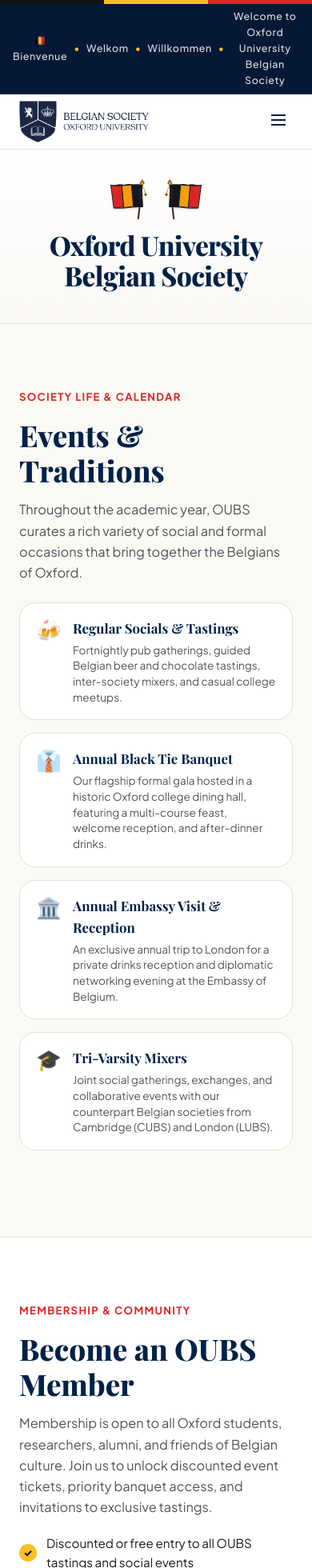
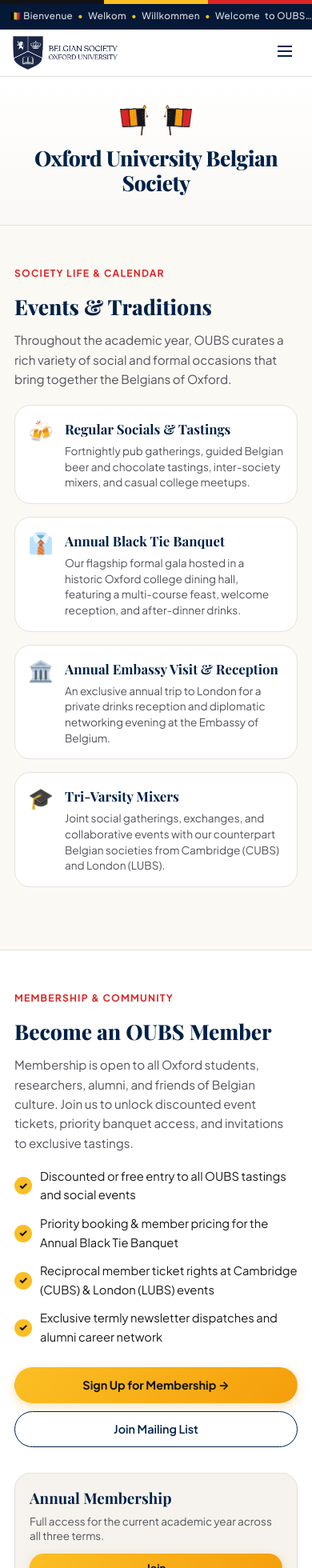
Before and after one commit to OxfordUniversityBelgianSociety/OxfordUniversityBelgianSociety.github.io, a React (Vite) app: page / in a window 390 px wide. Shown: the top 1960 px of the page at 80% size. Built offline with nearby package versions, Linux system fonts and the light colour scheme; the HTML template or start-up script is replaced by a standard one; a web font is replaced by a local one.

Commit message:
Update multilingual ticker in Navbar and enhance responsive styles

```diff
--- a/src/components/Navbar.jsx
+++ b/src/components/Navbar.jsx
@@ -17,7 +17,7 @@
 
       <div className="multilingual-ticker">
         <span>
-          🇧🇪 Bienvenue <span className="ticker-dot">•</span> Welkom <span className="ticker-dot">•</span> Willkommen <span className="ticker-dot">•</span> Welcome to Oxford University Belgian Society
+          🇧🇪 Bienvenue <span className="ticker-dot">•</span> Welkom <span className="ticker-dot">•</span> Willkommen <span className="ticker-dot">•</span> Welcome<span className="ticker-society-name"> to OUBS</span>
         </span>
       </div>
 
--- a/src/index.css
+++ b/src/index.css
@@ -78,6 +78,9 @@
 .ticker-dot {
   color: var(--belgian-gold-light);
 }
+.ticker-society-name {
+  display: inline;
+}
 
 .site-nav {
   position: sticky;
@@ -1747,23 +1750,74 @@
 }
 
 @media (max-width: 768px) {
+  .multilingual-ticker {
+    font-size: 0.73rem;
+    padding: 6px 12px;
+    letter-spacing: 0.03em;
+    white-space: nowrap;
+    overflow: hidden;
+    text-overflow: ellipsis;
+  }
+  .multilingual-ticker span {
+    gap: 6px;
+  }
+  .ticker-society-name {
+    display: none;
+  }
+
+  .site-nav {
+    top: 5px;
+  }
+  .nav-container {
+    padding: 8px 16px;
+  }
+  .nav-brand-logo {
+    height: 42px;
+    max-height: 44px;
+    max-width: 220px;
+  }
+
+  section {
+    padding: 50px 18px;
+  }
+  .section-header {
+    margin-bottom: 32px;
+  }
+  .section-title {
+    font-size: 1.95rem;
+    line-height: 1.25;
+  }
+  .section-desc {
+    font-size: 0.95rem;
+    margin-top: 10px;
+  }
+  .section-kicker {
+    font-size: 0.76rem;
+  }
+
   .hero-classic-section {
-    padding: 36px 16px 40px;
+    padding: 34px 16px 36px;
   }
   .hero-title-row {
+    display: flex;
     flex-wrap: wrap;
+    align-items: center;
+    justify-content: center;
     gap: 12px;
   }
   .hero-classic-title {
-    font-size: 2.1rem;
+    font-size: 1.95rem;
+    line-height: 1.2;
     order: 2;
     width: 100%;
+    word-wrap: break-word;
   }
   .sketchy-flag-wrap {
-    width: 58px;
-    height: 52px;
+    width: 52px;
+    height: 46px;
     order: 1;
   }
+
   .nav-links, .nav-actions-group {
     display: none;
   }
@@ -1805,6 +1859,131 @@
     padding: 8px 18px;
     text-align: center;
   }
+
+  .events-section {
+    padding: 50px 18px;
+  }
+  .events-title {
+    font-size: 1.95rem;
+  }
+  .events-lead {
+    font-size: 0.95rem;
+    margin-bottom: 20px;
+  }
+  .event-feature-card {
+    padding: 16px 16px;
+  }
+
+  .membership-section {
+    padding: 50px 18px;
+  }
+  .membership-title {
+    font-size: 1.95rem;
+  }
+  .membership-lead {
+    font-size: 0.95rem;
+    margin-bottom: 18px;
+  }
+  .benefits-list li {
+    font-size: 0.92rem;
+    gap: 10px;
+  }
+  .membership-action-row {
+    flex-direction: column;
+    width: 100%;
+    gap: 10px;
+  }
+  .membership-action-row .btn {
+    width: 100%;
+    text-align: center;
+  }
+  .membership-tier-card {
+    padding: 16px 18px;
+  }
+
+  .committee-waffle-section {
+    padding: 50px 18px;
+  }
+  .waffle-interactive-col {
+    max-width: 440px;
+    width: 100%;
+    margin: 0 auto;
+  }
+  .waffle-member-spotlight {
+    padding: 22px 18px;
+  }
+  .spotlight-avatar-chip {
+    width: 54px;
+    height: 54px;
+    font-size: 1.3rem;
+  }
+  .spotlight-name {
+    font-size: 1.45rem;
+  }
+  .spotlight-meta-list {
+    gap: 10px;
+    padding-bottom: 18px;
+    margin-bottom: 16px;
+  }
+  .spotlight-meta-item {
+    gap: 10px;
+  }
+  .meta-val {
+    font-size: 0.9rem;
+  }
+  .meta-link {
+    word-break: break-word;
+  }
+  .quick-chips-row {
+    gap: 6px;
+  }
+  .quick-member-chip {
+    padding: 6px 12px;
+    font-size: 0.82rem;
+  }
+
+  .term-card-section {
+    padding: 50px 18px;
+  }
+  .termcard-title {
+    font-size: 1.95rem;
+  }
+  .termcard-lead {
+    font-size: 0.95rem;
+  }
+  .termcard-poster-header {
+    padding: 14px 16px;
+  }
+  .termcard-crest {
+    width: 32px;
+    height: 32px;
+  }
+  .termcard-main-term {
+    font-size: 1.12rem;
+  }
+  .termcard-single-actions {
+    flex-direction: column;
+    width: 100%;
+    gap: 10px;
+  }
+  .termcard-single-actions .btn {
+    width: 100%;
+    text-align: center;
+  }
+  .termcard-event-row {
+    grid-template-columns: 76px 30px 1fr;
+    padding: 12px 14px;
+    gap: 8px;
+  }
+
+  .contacts-section {
+    padding: 50px 18px;
+  }
+  .contact-link-pill {
+    padding: 14px 16px;
+    gap: 12px;
+  }
+
   .about-grid {
     grid-template-columns: 1fr;
   }
@@ -1822,5 +2001,68 @@
   }
   .footer-container {
     grid-template-columns: 1fr;
-  }
-}
+    gap: 28px;
+    margin-bottom: 32px;
+  }
+  .site-footer {
+    padding: 48px 18px 24px;
+  }
+  .footer-bottom {
+    flex-direction: column;
+    text-align: center;
+    gap: 8px;
+  }
+}
+
+@media (max-width: 480px) {
+  .section-title,
+  .events-title,
+  .membership-title,
+  .termcard-title {
+    font-size: 1.65rem;
+  }
+  .hero-classic-title {
+    font-size: 1.65rem;
+  }
+  .sketchy-flag-wrap {
+    width: 44px;
+    height: 40px;
+  }
+  .membership-tier-card {
+    flex-direction: column;
+    align-items: flex-start;
+    gap: 12px;
+  }
+  .membership-tier-card .btn {
+    width: 100%;
+    text-align: center;
+  }
+  .termcard-event-row {
+    grid-template-columns: 66px 26px 1fr;
+    padding: 10px 12px;
+    gap: 6px;
+  }
+  .termcard-event-week {
+    font-size: 0.7rem;
+  }
+  .termcard-event-icon {
+    font-size: 1.15rem;
+  }
+  .termcard-event-info h4 {
+    font-size: 0.88rem;
+  }
+  .termcard-event-info p {
+    font-size: 0.78rem;
+  }
+}
+
+@media (max-width: 380px) {
+  .multilingual-ticker {
+    font-size: 0.68rem;
+    padding: 5px 6px;
+    letter-spacing: 0.01em;
+  }
+  .multilingual-ticker span {
+    gap: 4px;
+  }
+}
```
